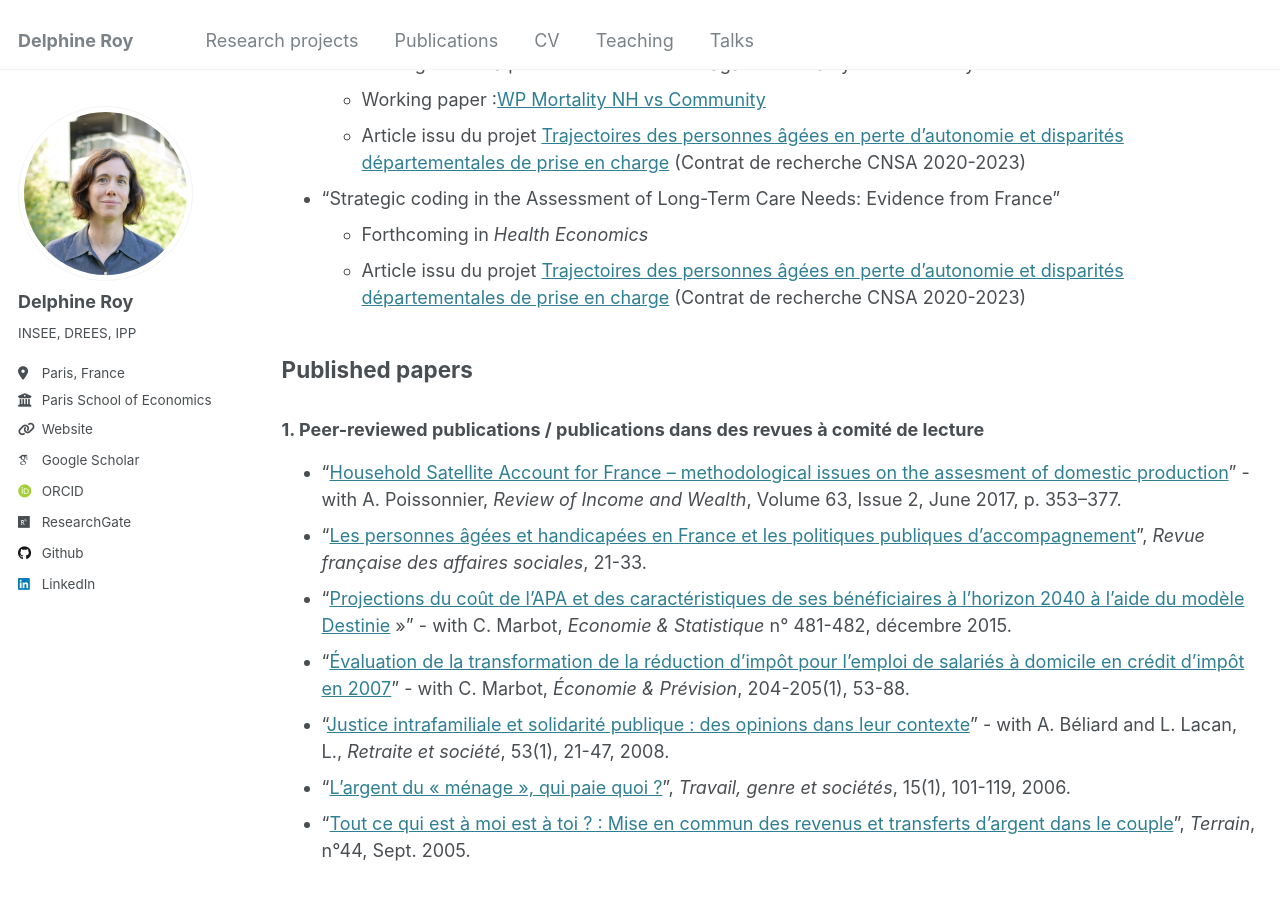
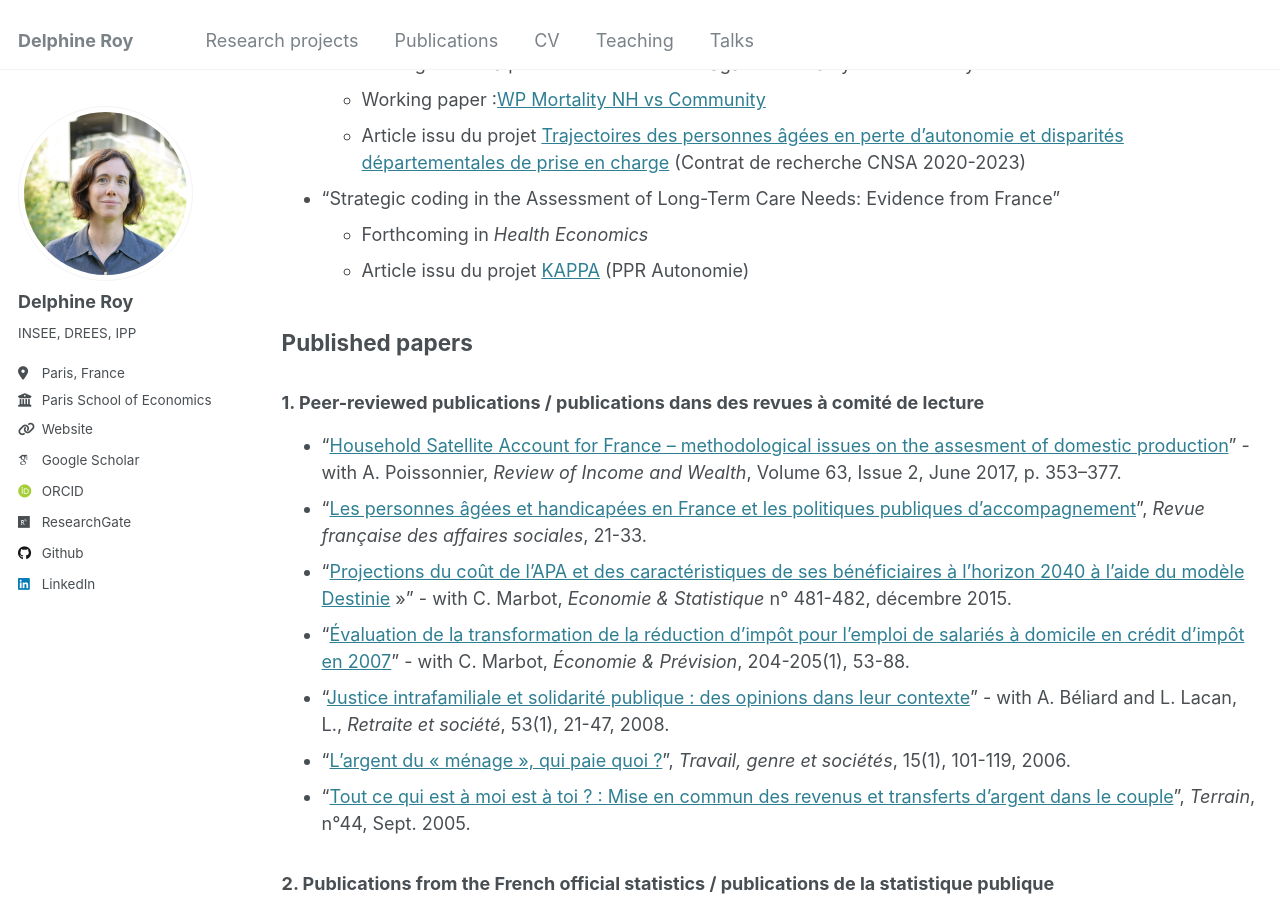
Before and after one commit to DelphineRoy/delphineroy.github.io, a Jekyll site: the page built from _pages/papiers.md, in a window 1280 px wide and 900 px high, scrolled down 656 px. Built offline with Jekyll 4.4.1, drawn with Linux system fonts in a browser that asks for light colours; some web fonts are replaced.

Commit message:
Remet upcoding dans KAPPA

```diff
--- a/_pages/papiers.md
+++ b/_pages/papiers.md
@@ -31,8 +31,7 @@ author_profile: true
 
 - "Strategic coding in the Assessment of Long-Term Care Needs: Evidence from France"
     * Forthcoming in _Health Economics_
-    * Article issu du projet [Trajectoires des personnes âgées en perte d’autonomie et disparités départementales de prise en charge](https://www.ipp.eu/projet/trajectoires-personnes-agees-en-perte-d-autonomie-et-disparites-departementales-de-prise-en-charge/) (Contrat de recherche CNSA 2020-2023)
-
+    * Article issu du projet [KAPPA](https://kappa.site.ined.fr/) (PPR Autonomie)
 
 ## Published papers
 
```
